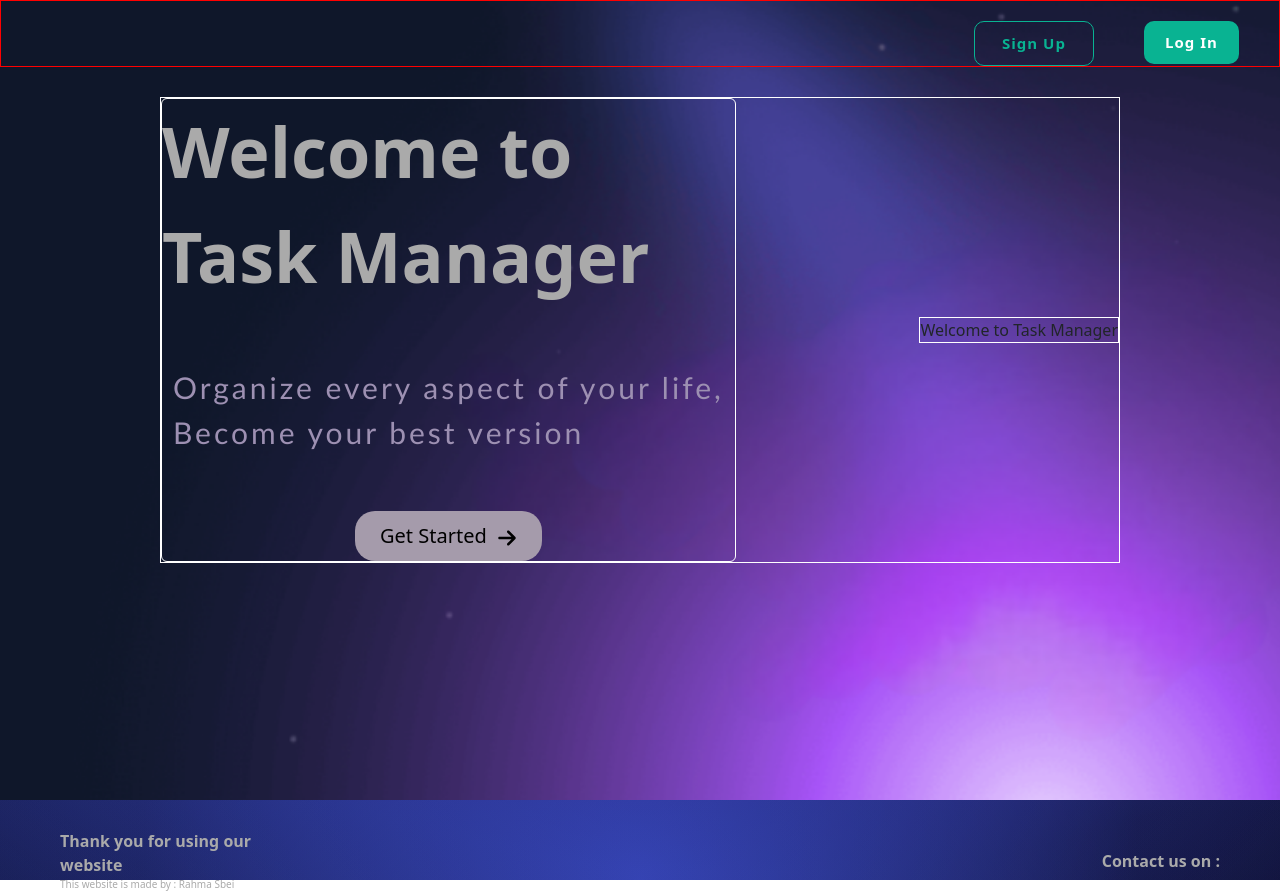
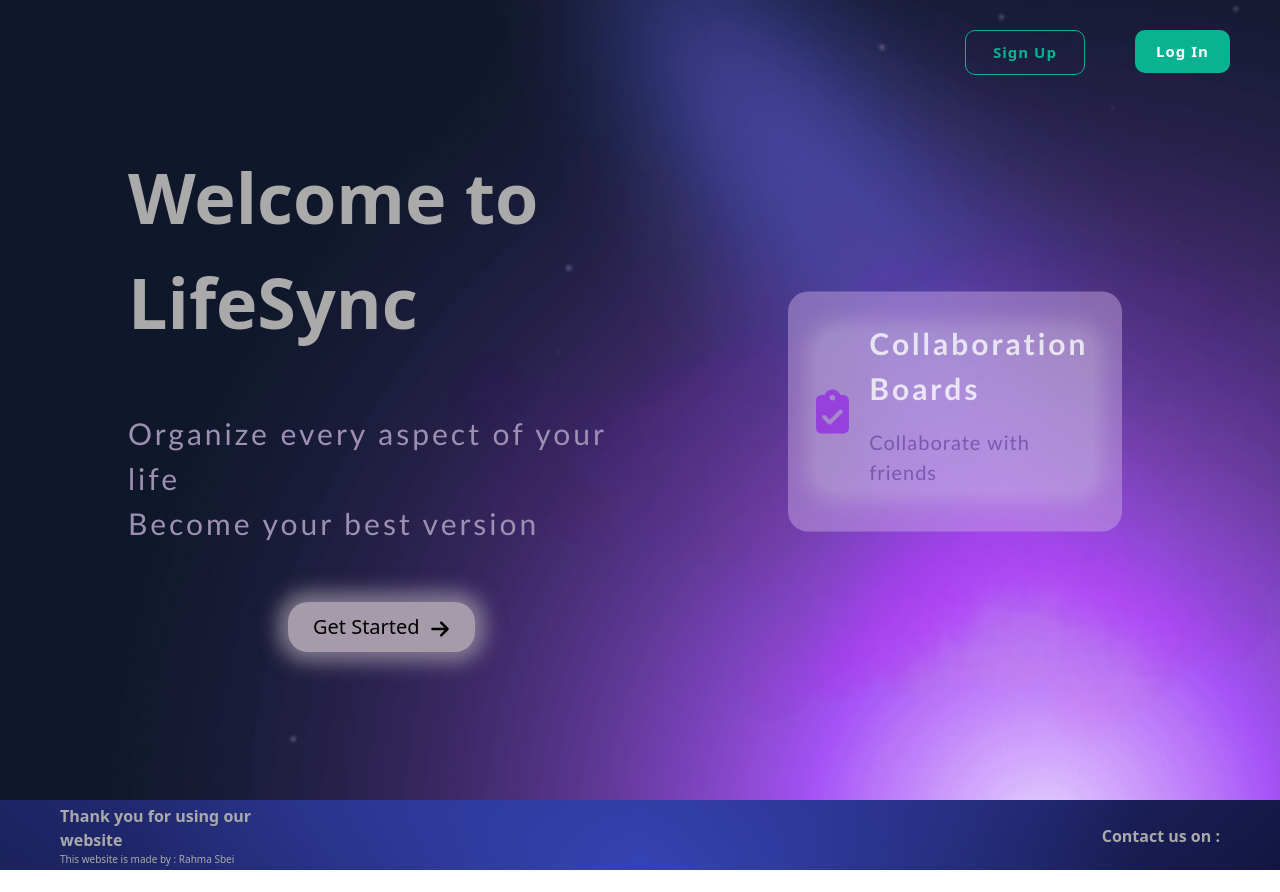
Before and after one commit to Rahma-sbei/-LifeSync-React-Task-Manager-Application, a React (Create React App) app: page / in a window 1280 px wide. After the commit the page ends 870 px from the top, so only its background shows below. Built offline with nearby package versions, Linux system fonts and the light colour scheme.

Commit message:
added animation to landing page

```diff
--- a/package.json
+++ b/package.json
@@ -9,6 +9,7 @@
     "cra-template": "1.2.0",
     "jwt-decode": "^4.0.0",
     "mdb-react-ui-kit": "^9.0.0",
+    "motion": "^12.4.7",
     "react": "^18.3.1",
     "react-bootstrap": "^2.10.9",
     "react-chartjs-2": "^5.3.0",
--- a/src/components/Footer.jsx
+++ b/src/components/Footer.jsx
@@ -15,7 +15,6 @@ export default function Footer() {
         flexDirection: "row",
         alignItems: "center",
         justifyContent: "space-between",
-        paddingTop: "40px",
         paddingBottom: "10px",
       }}
     >
--- a/src/components/LandingPage.jsx
+++ b/src/components/LandingPage.jsx
@@ -1,12 +1,47 @@
-import React, { useState } from "react";
+import React, { useState, useEffect } from "react";
 import img from "../assets/Screenshot 2025-02-26 190407.png";
 import "../App.css";
 import { Button, Card } from "react-bootstrap";
 import { Link } from "react-router-dom";
 import { FaArrowRight } from "react-icons/fa6";
+import {
+  FaListCheck,
+  FaClipboardCheck,
+  FaMoneyBillTrendUp,
+} from "react-icons/fa6";
+import { motion } from "framer-motion";
 
 export default function LandingPage() {
   const [hover, setHover] = useState(false);
+  const [index, setIndex] = useState(0);
+
+  useEffect(() => {
+    const interval = setInterval(() => {
+      setIndex((prevIndex) => (prevIndex + 1) % features.length);
+    }, 4000);
+
+    return () => clearInterval(interval);
+  }, []);
+  const features = [
+    {
+      id: 1,
+      title: "Task Manager",
+      description: "Organize Your Tasks ",
+      icon: <FaListCheck size={50} color="#9F42E5" />,
+    },
+    {
+      id: 2,
+      title: "Collaboration Boards",
+      description: "Collaborate with friends",
+      icon: <FaClipboardCheck size={50} color="#9F42E5" />,
+    },
+    {
+      id: 3,
+      title: "Budget Manager",
+      description: "Manage Your Spending",
+      icon: <FaMoneyBillTrendUp size={50} color="#9F42E5" />,
+    },
+  ];
 
   return (
     <div
@@ -30,7 +65,6 @@ export default function LandingPage() {
           width: "100%",
           alignItems: "center",
           justifyContent: "end",
-          border: "1px solid red",
         }}
       >
         <div
@@ -38,11 +72,12 @@ export default function LandingPage() {
             display: "flex",
             gap: "50px",
             alignItems: "start",
-            marginRight: "40px",
-            paddingTop: "20px",
+            marginRight: "50px",
+            paddingTop: "30px",
           }}
         >
           <Link
+            to="/signUp"
             style={{
               display: "flex",
               alignItems: "start",
@@ -61,6 +96,7 @@ export default function LandingPage() {
             </Button>
           </Link>
           <Link
+            to="/signIn"
             style={{
               display: "flex",
               alignItems: "start",
@@ -81,28 +117,28 @@ export default function LandingPage() {
         style={{
           marginTop: "30px",
           display: "flex",
-          justifyContent: "space-between",
           alignItems: "center",
-          width: "75%",
-          border: "1px solid white",
+          width: "80%",
+          gap: "100px",
+          // border: "1px solid white",
         }}
       >
         <Card
           style={{
-            width: "60%",
+            width: "55%",
             display: "flex",
             alignItems: "center",
             gap: "40px",
-            justifyContent: "center",
-            alignItems: "center",
-            border: "1px solid white",
+            paddingTop: "40px",
             backgroundColor: "transparent",
+            border: "none",
+            // border: "1px solid white",
           }}
         >
           <Card.Text
             style={{ fontSize: "70px", fontWeight: "bold", color: "#aaa" }}
           >
-            Welcome to Task Manager
+            Welcome to LifeSync
           </Card.Text>
           <Card.Text
             style={{
@@ -110,13 +146,16 @@ export default function LandingPage() {
               color: "rgb(157, 144, 178)",
               fontFamily: "Candara",
               letterSpacing: "3px",
+              // border: "1px solid white",
+              width: "100%",
             }}
           >
-            Organize every aspect of your life,
+            Organize every aspect of your life
             <br></br>
             Become your best version
           </Card.Text>
           <div>
+            <Link to="/signUp" style={{ textDecoration: "none " }}>
               <Button
                 style={{
                   color: "black",
@@ -129,6 +168,7 @@ export default function LandingPage() {
                   display: "flex",
                   alignItems: "center",
                   gap: hover ? "20px" : "10px",
+                  boxShadow: "0 0 20px 10px rgba(165, 155, 171, 0.72)",
                 }}
                 onMouseEnter={() => {
                   setHover(true);
@@ -140,9 +180,94 @@ export default function LandingPage() {
                 Get Started
                 <FaArrowRight style={{ marginTop: "5px" }} />
               </Button>
+            </Link>
           </div>
         </Card>
-        <div style={{ border: "1px solid white" }}>Welcome to Task Manager</div>
+        <div
+          style={{
+            // border: "1px solid white",
+            overflow: "hidden",
+            width: "45%",
+            height: "65vh",
+            display: "flex",
+            justifyContent: "end",
+            paddingRight: "30px",
+            alignItems: "center",
+            position: "relative",
+            borderRadius: "20px",
+          }}
+        >
+          {features.map((feature, i) => (
+            <motion.div
+              key={i}
+              initial={{ y: "100%", opacity: 0 }}
+              animate={
+                i === index
+                  ? { y: ["100%", "0%", "-100%"], opacity: [0, 1, 0] }
+                  : { opacity: 0 }
+              }
+              transition={{
+                duration: 4,
+                ease: "easeInOut",
+              }}
+              style={{
+                width: "80%",
+                height: "30vh",
+                backgroundColor: "rgba(204, 170, 230, 0.54)",
+                borderRadius: "20px",
+                position: "absolute",
+                display: "flex",
+                justifyContent: "center",
+                alignItems: "center",
+              }}
+            >
+              <div
+                style={{
+                  width: "83%",
+                  height: "20vh",
+                  backgroundColor: "rgba(230, 227, 233, 0.27)",
+                  borderRadius: "20px",
+                  boxShadow: "0 0 20px 10px rgba(230, 227, 233, 0.3)",
+                  display: "flex",
+                  alignItems: "center",
+                  justifyContent: "center",
+                  gap: "20px",
+                }}
+              >
+                {feature.icon}
+                <div
+                  style={{
+                    display: "flex",
+                    flexDirection: "column",
+                    alignItems: "center",
+                  }}
+                >
+                  <p
+                    style={{
+                      fontSize: "30px",
+                      color: "white",
+                      fontFamily: "Candara",
+                      letterSpacing: "3px",
+                      fontWeight: "bold",
+                    }}
+                  >
+                    {feature.title}
+                  </p>
+                  <p
+                    style={{
+                      fontSize: "20px",
+                      color: "rgb(122, 91, 172)",
+                      fontFamily: "Candara",
+                      letterSpacing: "1px",
+                    }}
+                  >
+                    {feature.description}
+                  </p>
+                </div>
+              </div>
+            </motion.div>
+          ))}
+        </div>
       </div>
     </div>
   );
--- a/src/components/SignIn.jsx
+++ b/src/components/SignIn.jsx
@@ -141,9 +141,9 @@ export default function SignIn() {
                   letterSpacing: "1.5px",
                 }}
               >
-                Forgot your password?
+                Don't have an account yet?
                 <Link
-                  to="/"
+                  to="/signUp"
                   style={{
                     fontSize: "15px",
                     fontWeight: "700",
@@ -152,7 +152,7 @@ export default function SignIn() {
                     marginLeft: "5px",
                   }}
                 >
-                  reset password
+                  Create an account
                 </Link>
               </p>
             </div>
--- a/src/components/SignUp.jsx
+++ b/src/components/SignUp.jsx
@@ -140,7 +140,7 @@ export default function SignUp() {
                   letterSpacing: "1.5px",
                 }}
               >
-                Already have an account?{" "}
+                Already have an account?
                 <Link
                   to="/signIn"
                   style={{
```
Also changed, not shown: 1 other file (tests, documents, lock files or other folders). Lines whose indentation alone changed are shown as unchanged.
